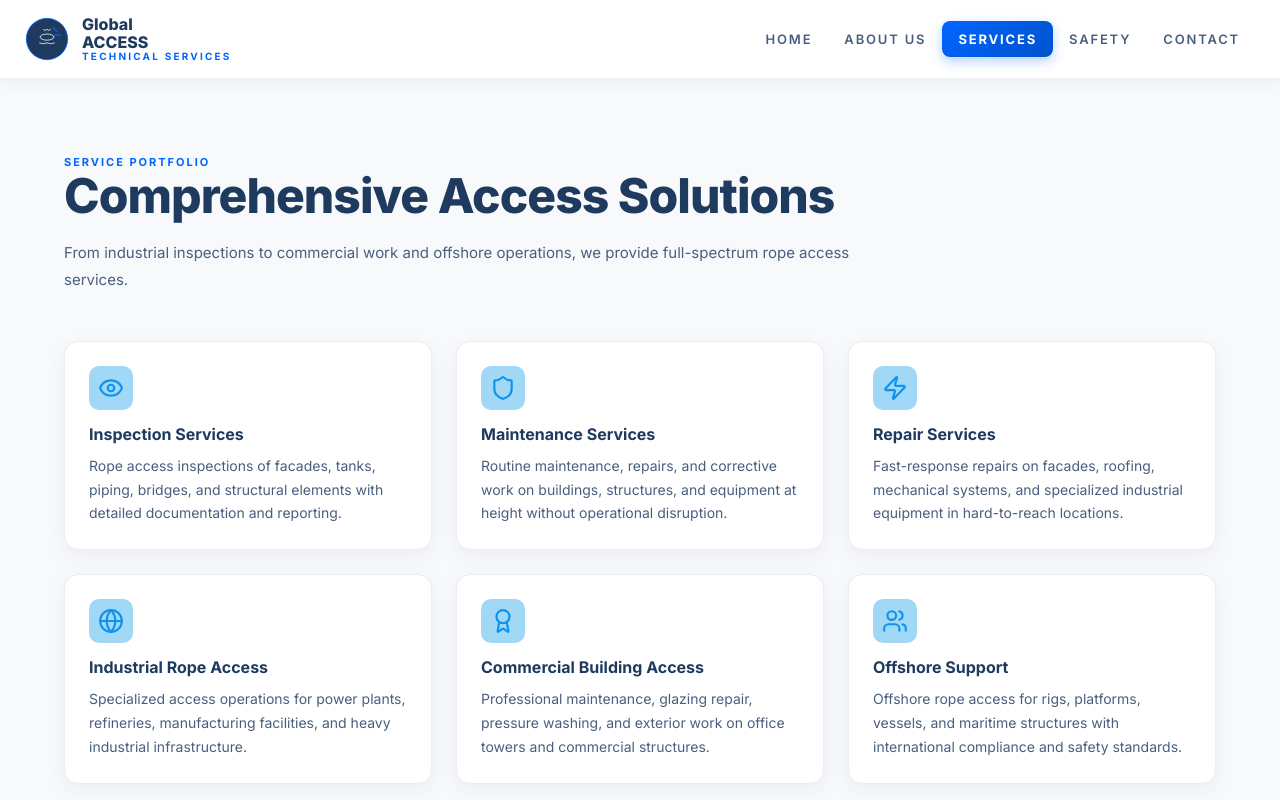
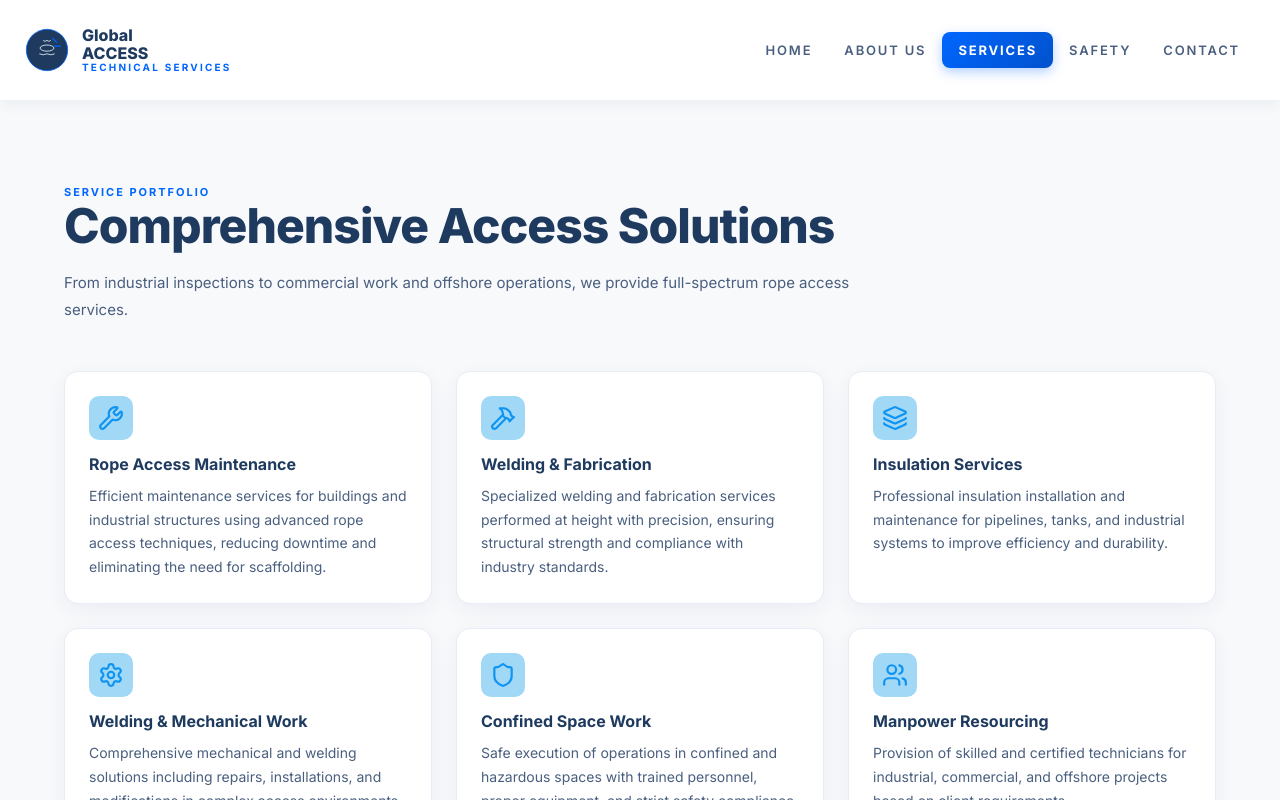
Before and after one commit to sanmkx3/Global-Access, a React (Vite) app: page / in a window 1280 px wide. Both pictures are taken after a click on the button "OUR SERVICES". Shown: the top 800 px of the page. Built offline with nearby package versions, Linux system fonts and the light colour scheme.

Commit message:
Replaced old project with new React project

```diff
--- a/src/App.jsx
+++ b/src/App.jsx
@@ -1,19 +1,23 @@
 import { useState, useEffect } from "react";
 import {
+  Eye,
+  Shield,
+  Zap,
+  Globe,
+  Users,
+  Layers,
+  Wrench,
+  Hammer,
+  Building,
+   CheckCircle ,
+   Award,
     ShieldCheck,
-  Zap,
-  Eye,
-  Layers,
-  Users,
-  MapPin,
-  Mail,
-  Phone,
-  Globe,
-  Award,
-  CheckCircle,
-  Shield,
-} from "lucide-react";
+  Paintbrush,
 
+  ScanSearch,
+}  from "lucide-react";
+import { Settings } from "lucide-react";
+import { HardHat } from "lucide-react";
 function useRoute() {
   const [page, setPage] = useState(window.location.hash.replace("#", "") || "home");
   useEffect(() => {
@@ -62,7 +66,7 @@ const GLOBAL_CSS = `
 
   .navbar { position: fixed; top: 0; left: 0; right: 0; z-index: 999; background: rgba(255,255,255,0.95); box-shadow: 0 2px 16px rgba(30,58,95,0.08); }
   .navbar.scrolled { box-shadow: 0 4px 24px rgba(30,58,95,0.12); }
-  .navbar-inner { margin: 0 auto; display: flex; align-items: center; justify-content: space-between; gap: 24px; padding: 16px 24px; }
+  .navbar-inner { margin: 0 auto; display: flex; align-items: center; justify-content: space-between; gap: 24px; padding: 27px 24px; }
   .logo-btn { display: flex; align-items: center; gap: 12px; border: none; background: transparent; cursor: pointer; padding: 0; }
   .logo-text { display: grid; line-height: 1.1; text-align: left; }
   .logo-main { font-weight: 800; font-size: 16px; color: #1e3a5f; }
@@ -110,9 +114,56 @@ const GLOBAL_CSS = `
   .grid-3 { display: grid; grid-template-columns: repeat(3,minmax(0,1fr)); gap: 24px; }
   .grid-2 { display: grid; grid-template-columns: repeat(2,minmax(0,1fr)); gap: 24px; }
 
-  .service-card { background: #fff; border: 1px solid #e8ecf4; border-radius: 14px; overflow: hidden; box-shadow: 0 6px 20px rgba(30,58,95,0.06); transition: all 0.28s; }
+  /* Horizontal Scroll Container */
+  .services-scroll-container {
+    width: 100%;
+    overflow-x: auto;
+    overflow-y: hidden;
+  padding: 10px 0;   /* smaller clean spacing */
+  margin: 0;         /* FIX: no negative margin */
+    scroll-behavior: smooth;
+  }
+
+  .services-scroll-container::-webkit-scrollbar { height: 8px; }
+  .services-scroll-container::-webkit-scrollbar-track { background: #f0f4fa; }
+  .services-scroll-container::-webkit-scrollbar-thumb { background: #0066FF; border-radius: 4px; }
+
+  .services-scroll-wrapper {
+    display: flex;
+    gap: 24px;
+    padding: 20px 0;
+    width: fit-content;
+    animation: scrollLeftRight 60s linear infinite;
+  }
+
+  .services-scroll-wrapper.direction-right {
+    animation: scrollRightLeft 60s linear infinite;
+  }
+
+  @keyframes scrollLeftRight {
+    0% { transform: translateX(0); }
+    100% { transform: translateX(-50%); }
+  }
+
+  @keyframes scrollRightLeft {
+    0% { transform: translateX(-50%); }
+    100% { transform: translateX(0); }
+  }
+
+  .service-card {
+    background: #fff;
+    border: 1px solid #e8ecf4;
+    border-radius: 14px;
+    overflow: hidden;
+    box-shadow: 0 6px 20px rgba(30,58,95,0.06);
+    transition: all 0.28s;
+     width: 20vw;        /* responsive width */
+  min-width: 280px;   /* prevents too small */
+  max-width: 340px;   /* prevents too large */
+    flex-shrink: 0;
+  }
   .service-card:hover { transform: translateY(-6px); box-shadow: 0 14px 40px rgba(30,58,95,0.1); border-color: #0066FF; }
-  .service-card-img { width: 100%; height: 200px; background: linear-gradient(135deg, #e8ecf4, #f0f4fc); }
+  .service-card-img { width: 100%; height: 280px; background: linear-gradient(135deg, #e8ecf4, #f0f4fc); }
   .service-card-img img { width: 100%; height: 100%; object-fit: cover; }
   .service-card-content { padding: 24px; }
   .service-icon { width: 44px; height: 44px; display: grid; place-items: center; border-radius: 10px; background: rgba(0,102,255,0.12); color: #0066FF; margin-bottom: 14px; }
@@ -165,6 +216,7 @@ const GLOBAL_CSS = `
     .navbar-inner { padding: 14px 16px; gap: 16px; }
     .logo-main { font-size: 14px; }
     .logo-sub { font-size: 9px; }
+    .service-card { min-width: 300px; }
   }
 
   @media (max-width: 768px) {
@@ -172,7 +224,14 @@ const GLOBAL_CSS = `
     .mobile-nav { display: flex !important; align-items: center; justify-content: center; flex-direction: column; gap: 5px; }
 
     /* Navbar mobile */
-    .navbar-inner { padding: 12px 14px; }
+    @media (max-width: 768px) {
+
+  .navbar-inner {
+    height: 100px;
+    padding: 0 16px;
+  }
+
+}
     .logo-btn { gap: 8px; }
     .logo-main { font-size: 13px; }
     .logo-sub { font-size: 8px; }
@@ -199,8 +258,22 @@ const GLOBAL_CSS = `
     .img-grid-2 { grid-template-columns: 1fr; gap: 12px; }
 
     /* Cards mobile */
-    .service-card { border-radius: 12px; }
-    .service-card-img { height: 160px; }
+ .service-card {
+    width: 280px;        /* FIXED width */
+    min-width: 180px;    /* keep consistency */
+    flex-shrink: 0;
+    border-radius: 12px;
+  }
+
+  .services-scroll-wrapper {
+    gap: 12px;           /* tighter spacing */
+  }
+
+  .service-card-img {
+    height: 150px;       /* slightly smaller image */
+  }
+}
+    .service-card-img { height: 180px; }
     .service-card-content { padding: 18px; }
     .service-icon { width: 40px; height: 40px; }
     .service-title { font-size: 14px; }
@@ -400,8 +473,9 @@ function HomePage() {
             <span className="section-tag">Service Portfolio</span>
             <h2 className="section-title">Access Solutions Built on Expertise</h2>
           </div>
-          <div className="grid-4">
-            {SERVICES.map((service, idx) => (
+          <div className="services-scroll-container">
+            <div className="services-scroll-wrapper">
+              {[...SERVICES, ...SERVICES].map((service, idx) => (
                 <div key={idx} className="service-card">
                   <div className="service-card-img">
                     <img src={service.img} alt={service.title} />
@@ -412,6 +486,7 @@ function HomePage() {
                   </div>
                 </div>
               ))}
+            </div>
           </div>
         </div>
 
@@ -486,42 +561,106 @@ function ServicesPage() {
   <div className="grid-3">
   {[
     {
-            icon: Eye,
-            title: "Inspection Services",
-            desc: "Rope access inspections of facades, tanks, piping, bridges, and structural elements with detailed documentation and reporting."
+      icon: Wrench,
+      title: "Rope Access Maintenance",
+      desc: "Efficient maintenance services for buildings and industrial structures using advanced rope access techniques, reducing downtime and eliminating the need for scaffolding."
+    },
+    {
+      icon: Hammer,
+      title: "Welding & Fabrication",
+      desc: "Specialized welding and fabrication services performed at height with precision, ensuring structural strength and compliance with industry standards."
+    },
+    {
+      icon: Layers,
+      title: "Insulation Services",
+      desc: "Professional insulation installation and maintenance for pipelines, tanks, and industrial systems to improve efficiency and durability."
+    },
+    {
+      icon: Settings,
+      title: "Welding & Mechanical Work",
+      desc: "Comprehensive mechanical and welding solutions including repairs, installations, and modifications in complex access environments."
     },
     {
       icon: Shield,
-            title: "Maintenance Services",
-            desc: "Routine maintenance, repairs, and corrective work on buildings, structures, and equipment at height without operational disruption."
-          },
-          {
-            icon: Zap,
-            title: "Repair Services",
-            desc: "Fast-response repairs on facades, roofing, mechanical systems, and specialized industrial equipment in hard-to-reach locations."
-          },
-          {
-            icon: Globe,
-            title: "Industrial Rope Access",
-            desc: "Specialized access operations for power plants, refineries, manufacturing facilities, and heavy industrial infrastructure."
-          },
-          {
-            icon: Award,
-            title: "Commercial Building Access",
-            desc: "Professional maintenance, glazing repair, pressure washing, and exterior work on office towers and commercial structures."
+      title: "Confined Space Work",
+      desc: "Safe execution of operations in confined and hazardous spaces with trained personnel, proper equipment, and strict safety compliance."
     },
     {
       icon: Users,
-            title: "Offshore Support",
-            desc: "Offshore rope access for rigs, platforms, vessels, and maritime structures with international compliance and safety standards."
+      title: "Manpower Resourcing",
+      desc: "Provision of skilled and certified technicians for industrial, commercial, and offshore projects based on client requirements."
+    },
+    {
+      icon: Building,
+      title: "Installation Works",
+      desc: "Professional installation of industrial components, systems, and structures at height using efficient rope access methods."
+    },
+    {
+      icon: Eye,
+      title: "Facade & Glass Cleaning",
+      desc: "High-quality cleaning of building facades and glass surfaces ensuring safety, clarity, and a professional finish."
+    },
+    {
+      icon: ScanSearch,
+      title: "Industrial Inspection Services",
+      desc: "Detailed inspection of structures, pipelines, and equipment with accurate reporting to ensure safety and compliance."
+    },
+    {
+      icon: Paintbrush,
+      title: "Painting & Coating Services",
+      desc: "Protective painting and coating solutions for industrial and commercial structures to enhance durability and corrosion resistance."
+    },
+    {
+      icon: HardHat,
+      title: "Rigging & Lifting Operations",
+      desc: "Safe and controlled rigging and lifting services for heavy equipment and materials in complex and high-risk environments."
     },
   ].map((item, idx) => (
-          <div key={idx} style={{ background: "#fff", border: "1px solid #e8ecf4", borderRadius: 14, padding: 24, boxShadow: "0 6px 20px rgba(30,58,95,0.06)" }}>
-            <div style={{ width: 44, height: 44, display: "grid", placeItems: "center", borderRadius: 10, background: "rgb(161, 216, 246)", color: "#0e93f1", marginBottom: 14 }}>
+    <div
+      key={idx}
+      style={{
+        background: "#fff",
+        border: "1px solid #e8ecf4",
+        borderRadius: 14,
+        padding: 24,
+        boxShadow: "0 6px 20px rgba(30,58,95,0.06)"
+      }}
+    >
+      <div
+        style={{
+          width: 44,
+          height: 44,
+          display: "grid",
+          placeItems: "center",
+          borderRadius: 10,
+          background: "rgb(161, 216, 246)",
+          color: "#0e93f1",
+          marginBottom: 14
+        }}
+      >
         <item.icon size={26} />
       </div>
-            <h3 style={{ fontSize: 16, fontWeight: 700, color: "#1e3a5f", marginBottom: 10 }}>{item.title}</h3>
-            <p style={{ fontSize: 14, lineHeight: 1.7, color: "#4a5f7f" }}>{item.desc}</p>
+
+      <h3
+        style={{
+          fontSize: 16,
+          fontWeight: 700,
+          color: "#1e3a5f",
+          marginBottom: 10
+        }}
+      >
+        {item.title}
+      </h3>
+
+      <p
+        style={{
+          fontSize: 14,
+          lineHeight: 1.7,
+          color: "#4a5f7f"
+        }}
+      >
+        {item.desc}
+      </p>
     </div>
   ))}
 </div>
@@ -723,7 +862,7 @@ export default function App() {
     <div className="page-shell">
       <style>{GLOBAL_CSS}</style>
       <Navbar currentPage={page} />
-      <main style={{ paddingTop: 70 }}>
+      <main style={{ paddingTop: 100 }}>
         {renderPage()}
       </main>
       <Footer />
```
Lines whose indentation alone changed are shown as unchanged.
